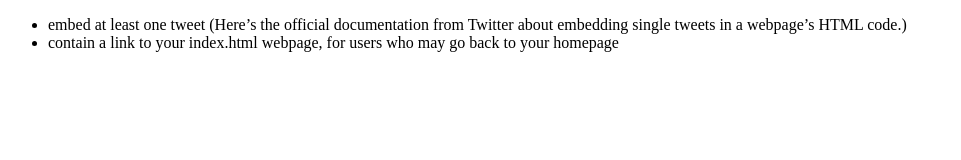
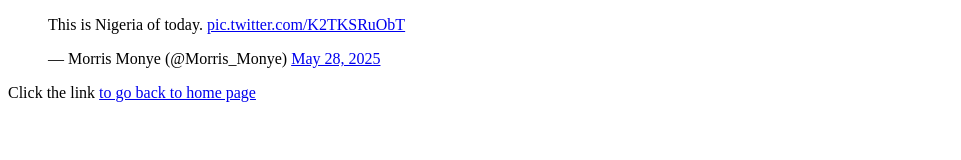
Before and after one commit to Gentlestan/My_First_Portfolio, a plain HTML site: page html_basic/tweets.html in a window 1280 px wide. Shown: the whole page, without its empty margins (0-961 px from the left). Drawn offline with Linux system fonts and the light colour scheme.

Commit message:
updated index.html index.html

```diff
--- a/html_basic/tweets.html
+++ b/html_basic/tweets.html
@@ -6,15 +6,22 @@
     <title>How to embed on X formally Twitter</title>
   </head>
   <body>
-    <ul>
-      <li>
-        embed at least one tweet (Here’s the official documentation from Twitter
-        about embedding single tweets in a webpage’s HTML code.)
-      </li>
-      <li>
-        contain a link to your index.html webpage, for users who may go back to
-        your homepage
-      </li>
-    </ul>
+    <blockquote class="twitter-tweet">
+      <p lang="en" dir="ltr">
+        This is Nigeria of today.
+        <a href="https://t.co/K2TKSRuObT">pic.twitter.com/K2TKSRuObT</a>
+      </p>
+      &mdash; Morris Monye (@Morris_Monye)
+      <a
+        href="https://twitter.com/Morris_Monye/status/1927866329853202731?ref_src=twsrc%5Etfw"
+        >May 28, 2025</a
+      >
+    </blockquote>
+    <script
+      async
+      src="https://platform.twitter.com/widgets.js"
+      charset="utf-8"
+    ></script>
+    <p>Click the link <a href="index.html">to go back to home page</a></p>
   </body>
 </html>
```
Also changed, not shown: html_basic/index.html (+1 -1 lines).
